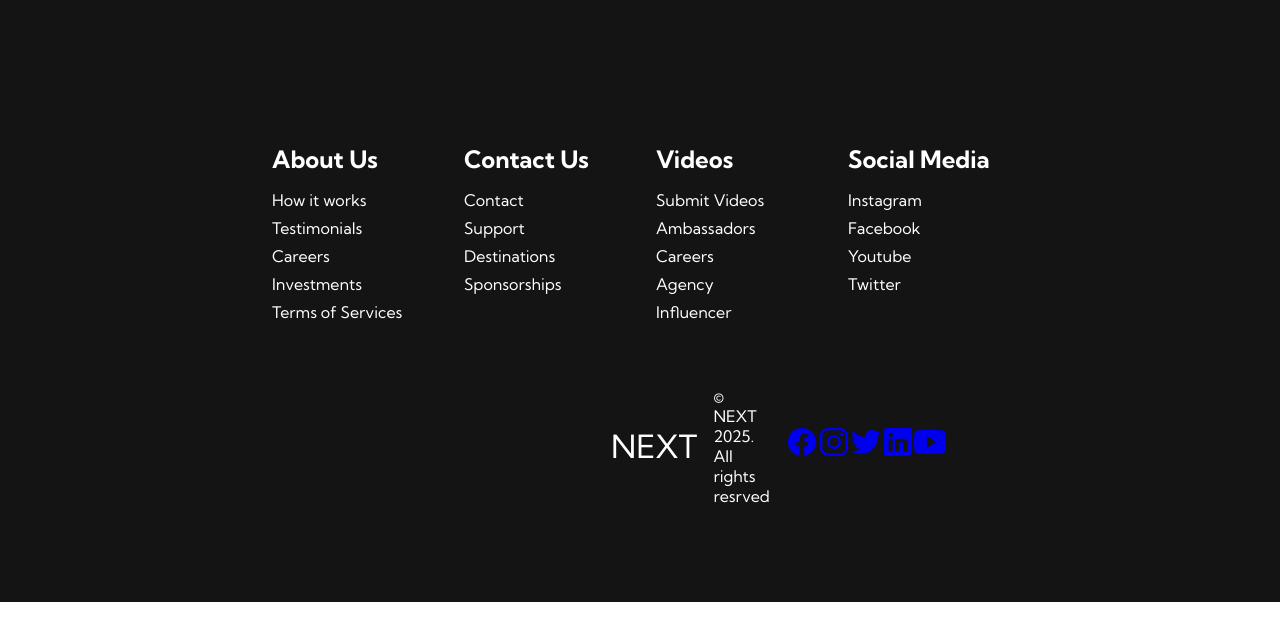
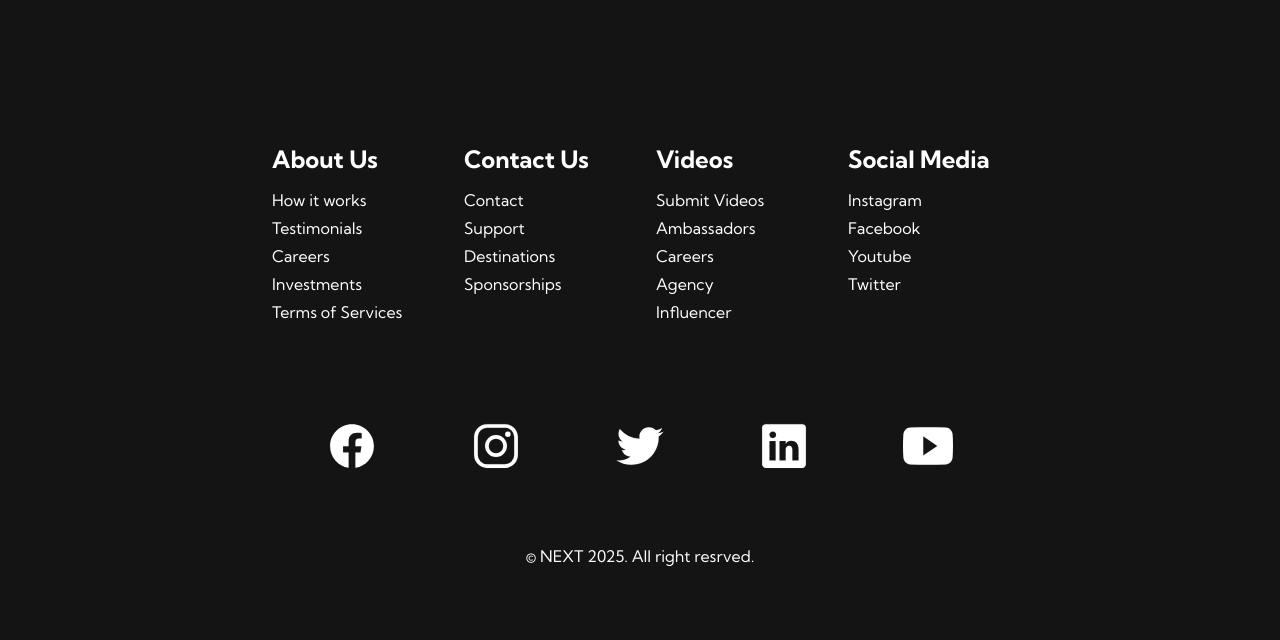
Before and after one commit to akazademonr/nextproject, a plain HTML site: page next.html in a window 1280 px wide. Shown: the part 1552-2192 px from the top of the page. Before the commit the page ends 2154 px from the top, so only its background shows below. Drawn offline with nearby package versions, Linux system fonts and the light colour scheme.

Commit message:
Finished website content

```diff
--- a/next.css
+++ b/next.css
@@ -410,6 +410,7 @@
         background-size: cover;
         position: relative;
         color: white;
+        will-change: transform;
     }
 
     .services__card:nth-child(2) {
@@ -445,7 +446,8 @@
         cursor: pointer;
     }
 
-    .services__card:hover {
+    .services__card:hover,
+    .services__card:active{
         transform: scale(1.075);
         transition: 0.2s ease-in;
         cursor: pointer;
@@ -460,6 +462,7 @@
             font-size: 2rem;
             margin-top: 12rem;
         }
+
     }
 
     @media screen and (max-width: 480px) {
@@ -535,50 +538,68 @@
         transition: 0.3s ease-out;
     }
 
-    /* Social Icon*/
-        .social__media {
-        max-width: 1000px;
-        width: 100px;
+    .copyright_container {
+        margin-top: 50px;
+        text-align: center;
+        color: white;
+        margin-bottom: 0;
+    }
+
+    .social__icons {
+        text-align: center;
+        padding: 0;
+        transition-property: transfrom;
+        transition-duration: 0.5s;
+    }
+
+    .social__icons a {
+        display: inline-flex;
+        text-align: center;
+        padding: 25px;
+        margin-top: 50px;
+    }
+
+    .social__icons ion-icon {
+        color: black;
+        font-size: 30px;
+        margin: 0 20px;
+        display: flex;
+        align-content: center;
+        justify-content: center;
+        cursor: pointer;
+        height: 50px;
+        width: 50px;
         color: white;
     }
 
-    .social__media--wrap {
-        display: flex;
-        justify-content: space-between;
-        align-items: center;
-        width: 90%;
-        max-width: 1000px;
-        margin: 40px auto 0 auto;
-        color: white;
+    .social__icons:hover {
+        transform: scale(1.3);
+        transition: 2s;
     }
 
-    .social__icons {
-        display: flex;
-        justify-content: space-between;
-        align-items: center;
-        width: 240px;
-        color: white;
-        font-size: 24px;
+
+    @media screen and (max-width: 820px) {
+        .footer__links {
+            padding-top: 2rem;
+        }
+
+        .copyright_container {
+            margin-bottom: 2rem;
+        }
+
+        .footer__link--wrapper {
+            flex-direction: column;
+        }
+
+        .social__icons {
+            flex-direction: column;
+        }
     }
 
-    .social__logo {
-        color: white;
-        justify-self: flex-start;
-        margin-left: 16px;
-        cursor: pointer;
-        text-decoration: none;
-        font-size: 2rem;
-        display: flex;
-        align-items: center;
-        margin-bottom: 16px;
-    }
-
-    .website__right {
-        color: white;
-        justify-content: space-between;
-        margin-left: 16px;
-        text-decoration: none;
-        display: flex;
-        align-items: center;
-        margin-bottom: 16px;
-    }
+     @media screen and (max-width: 480px) {
+        .footer__link--items {
+            margin: 0;
+            padding: 10px;
+            width: 100%;
+        }
+     }
--- a/next.html
+++ b/next.html
@@ -109,24 +109,15 @@
              </div>
         </div>
      </div>
-        <div class="social__media">
-            <div class="social__media--wrap">
-                <div class="social__logo">
-                    <a href="/" id="footer__logo">
-
-
-                    </a>NEXT</a>
-                </div>
-                <p class="website__right">© NEXT 2025.  All rights resrved</p>
-                <div class="social__logo">
-                <a href="/"><ion-icon name="logo-facebook"></ion-icon></a>
-                <a href="/"><ion-icon name="logo-instagram"></ion-icon></a>
-                <a href="/"><ion-icon name="logo-twitter"></ion-icon></a>
-                <a href="/"><ion-icon name="logo-linkedin"></ion-icon></a>
-                <a href="/"><ion-icon name="logo-youtube"></ion-icon></a>
-            </div>
-        </div>
+     <div class="social__icons">
+        <a href="/"><ion-icon name="logo-facebook"></ion-icon></a>
+        <a href="/"><ion-icon name="logo-instagram"></ion-icon></a>
+        <a href="/"><ion-icon name="logo-twitter"></ion-icon></a>
+        <a href="/"><ion-icon name="logo-linkedin"></ion-icon></a>
+        <a href="/"><ion-icon name="logo-youtube"></ion-icon></a>
      </div>
+    <div class="copyright_container">
+        <p>© NEXT 2025. All right resrved.</p>
     </div>
      <script type="module" src="https://unpkg.com/ionicons@7.1.0/dist/ionicons/ionicons.esm.js"></script>
     <script nomodule src="https://unpkg.com/ionicons@7.1.0/dist/ionicons/ionicons.js"></script>
```
Also changed, not shown: tech.html (+19 -0 lines).
